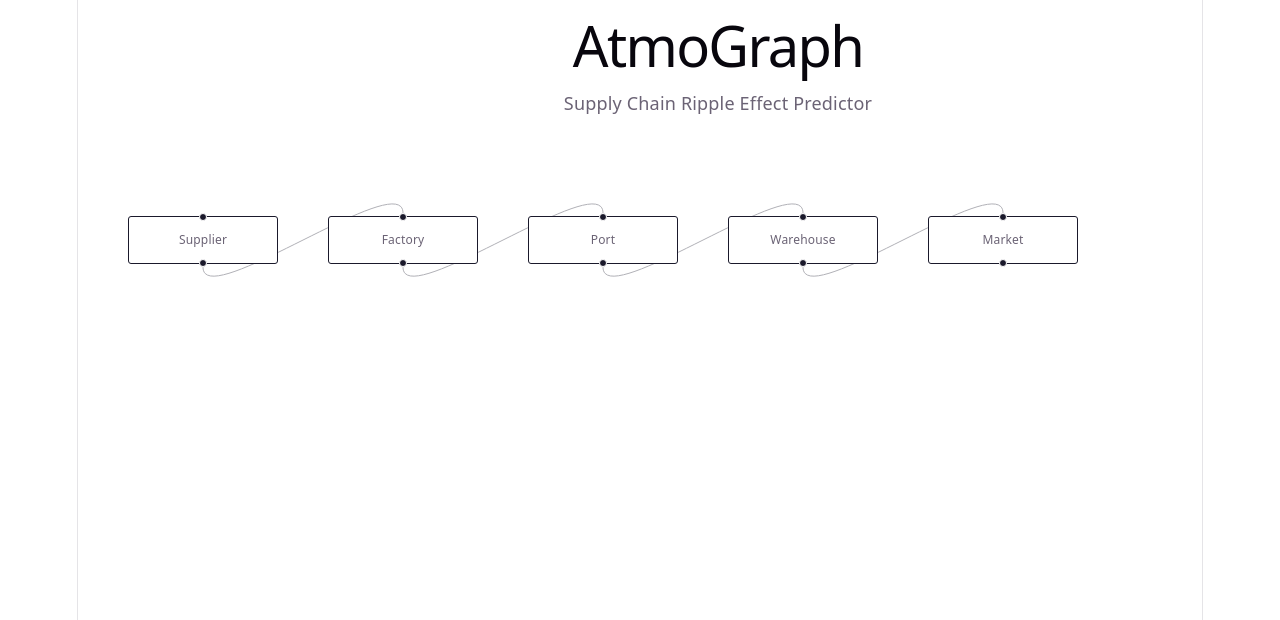
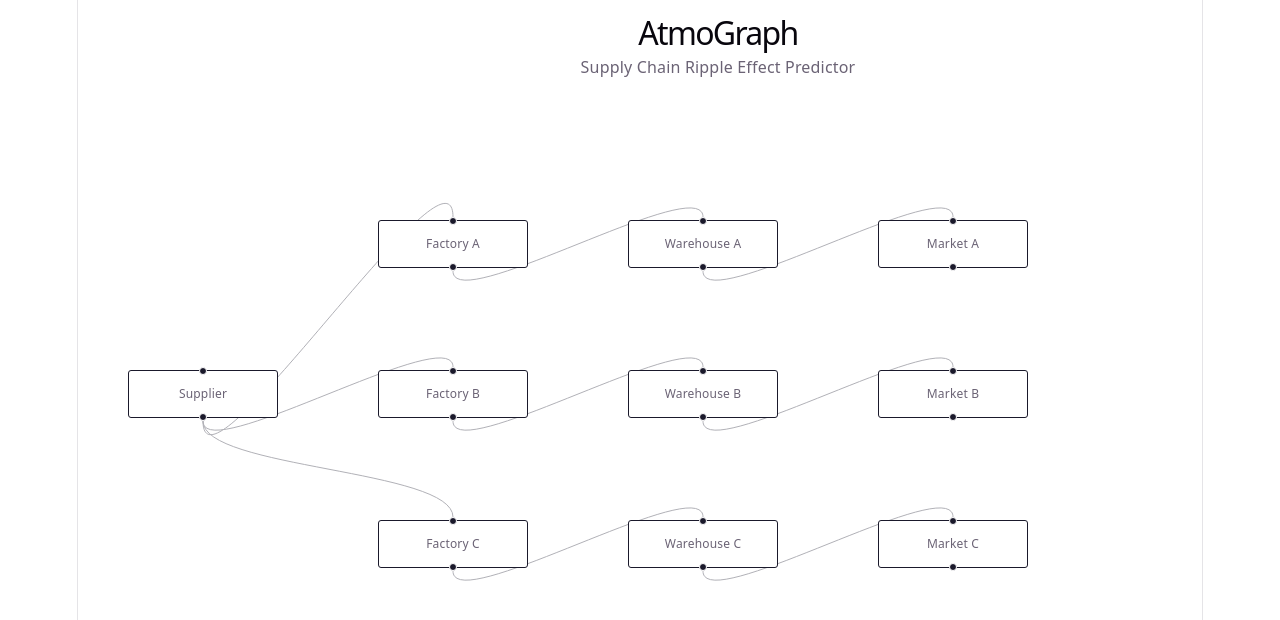
Before and after one commit to adityakokane-020/AtmoGraph, a React app in the folder frontend/: page / in a window 1280 px wide. Shown: the top 620 px of the page. Built offline with nearby package versions, Linux system fonts and the light colour scheme; the HTML template or start-up script is replaced by a standard one.

Commit message:
Create branching supply chain graph

```diff
--- a/frontend/src/App.jsx
+++ b/frontend/src/App.jsx
@@ -1,66 +1,127 @@
 import { ReactFlow } from "@xyflow/react";
 import "@xyflow/react/dist/style.css";
+import "./App.css";
 
 const nodes = [
   {
     id: "supplier",
-    position: { x: 50, y: 100 },
+    position: { x: 50, y: 250 },
     data: { label: "Supplier" },
   },
+
   {
-    id: "factory",
-    position: { x: 250, y: 100 },
-    data: { label: "Factory" },
+    id: "factory-a",
+    position: { x: 300, y: 100 },
+    data: { label: "Factory A" },
   },
   {
-    id: "port",
-    position: { x: 450, y: 100 },
-    data: { label: "Port" },
+    id: "factory-b",
+    position: { x: 300, y: 250 },
+    data: { label: "Factory B" },
   },
   {
-    id: "warehouse",
-    position: { x: 650, y: 100 },
-    data: { label: "Warehouse" },
+    id: "factory-c",
+    position: { x: 300, y: 400 },
+    data: { label: "Factory C" },
+  },
+
+  {
+    id: "warehouse-a",
+    position: { x: 550, y: 100 },
+    data: { label: "Warehouse A" },
   },
   {
-    id: "market",
-    position: { x: 850, y: 100 },
-    data: { label: "Market" },
+    id: "warehouse-b",
+    position: { x: 550, y: 250 },
+    data: { label: "Warehouse B" },
+  },
+  {
+    id: "warehouse-c",
+    position: { x: 550, y: 400 },
+    data: { label: "Warehouse C" },
+  },
+
+  {
+    id: "market-a",
+    position: { x: 800, y: 100 },
+    data: { label: "Market A" },
+  },
+  {
+    id: "market-b",
+    position: { x: 800, y: 250 },
+    data: { label: "Market B" },
+  },
+  {
+    id: "market-c",
+    position: { x: 800, y: 400 },
+    data: { label: "Market C" },
   },
 ];
 
 const edges = [
+  // Supplier → Factories
   {
-    id: "supplier-factory",
+    id: "supplier-factory-a",
     source: "supplier",
-    target: "factory",
+    target: "factory-a",
   },
   {
-    id: "factory-port",
-    source: "factory",
-    target: "port",
+    id: "supplier-factory-b",
+    source: "supplier",
+    target: "factory-b",
   },
   {
-    id: "port-warehouse",
-    source: "port",
-    target: "warehouse",
+    id: "supplier-factory-c",
+    source: "supplier",
+    target: "factory-c",
+  },
+
+  // Factories → Warehouses
+  {
+    id: "factory-a-warehouse-a",
+    source: "factory-a",
+    target: "warehouse-a",
   },
   {
-    id: "warehouse-market",
-    source: "warehouse",
-    target: "market",
+    id: "factory-b-warehouse-b",
+    source: "factory-b",
+    target: "warehouse-b",
+  },
+  {
+    id: "factory-c-warehouse-c",
+    source: "factory-c",
+    target: "warehouse-c",
+  },
+
+  // Warehouses → Markets
+  {
+    id: "warehouse-a-market-a",
+    source: "warehouse-a",
+    target: "market-a",
+  },
+  {
+    id: "warehouse-b-market-b",
+    source: "warehouse-b",
+    target: "market-b",
+  },
+  {
+    id: "warehouse-c-market-c",
+    source: "warehouse-c",
+    target: "market-c",
   },
 ];
 
 function App() {
   return (
-    <div style={{ width: "100vw", height: "100vh" }}>
+    <div className="app">
+      <header className="header">
+        <h1>AtmoGraph</h1>
+        <p>Supply Chain Ripple Effect Predictor</p>
+      </header>
 
-      <h1>AtmoGraph</h1>
-      <p>Supply Chain Ripple Effect Predictor</p>
-
-      <ReactFlow nodes={nodes} edges={edges} />
-
+      <main className="graph-container">
+        <ReactFlow nodes={nodes} edges={edges} />
+      </main>
     </div>
   );
 }
```
